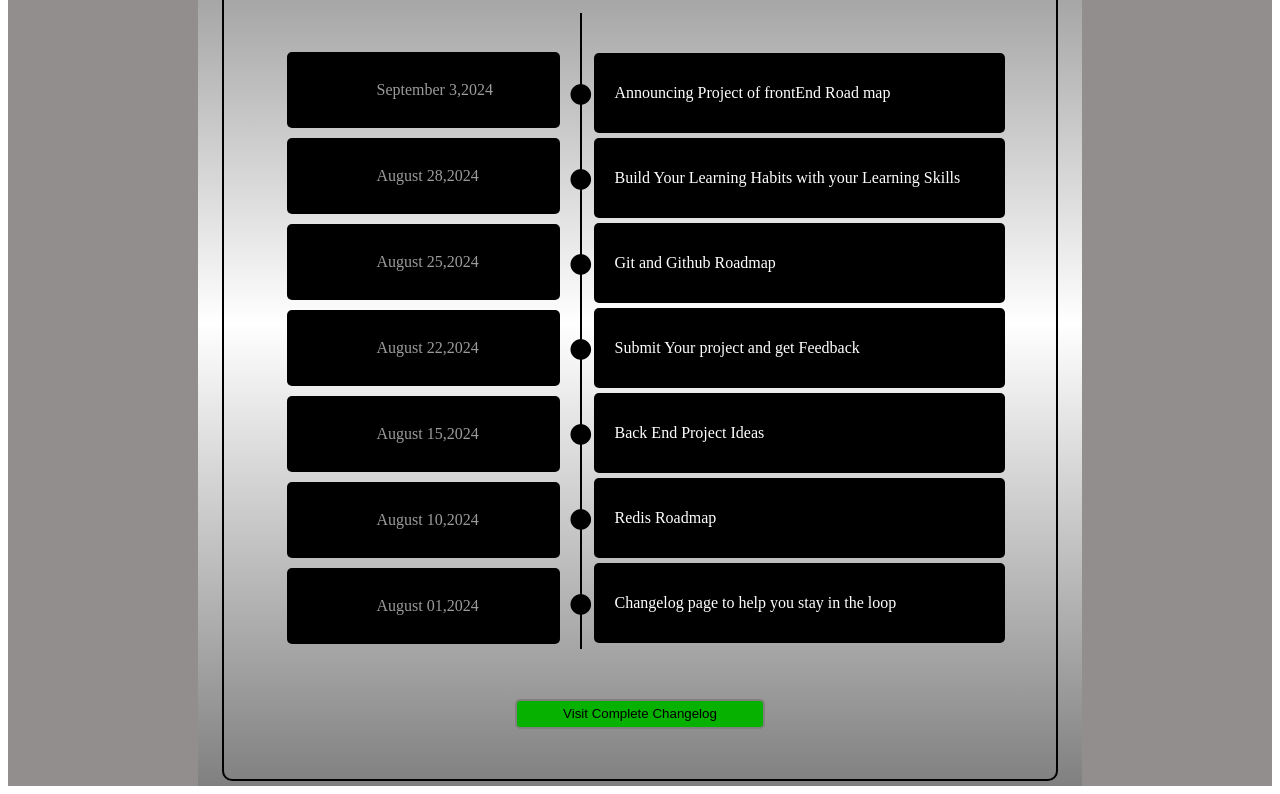
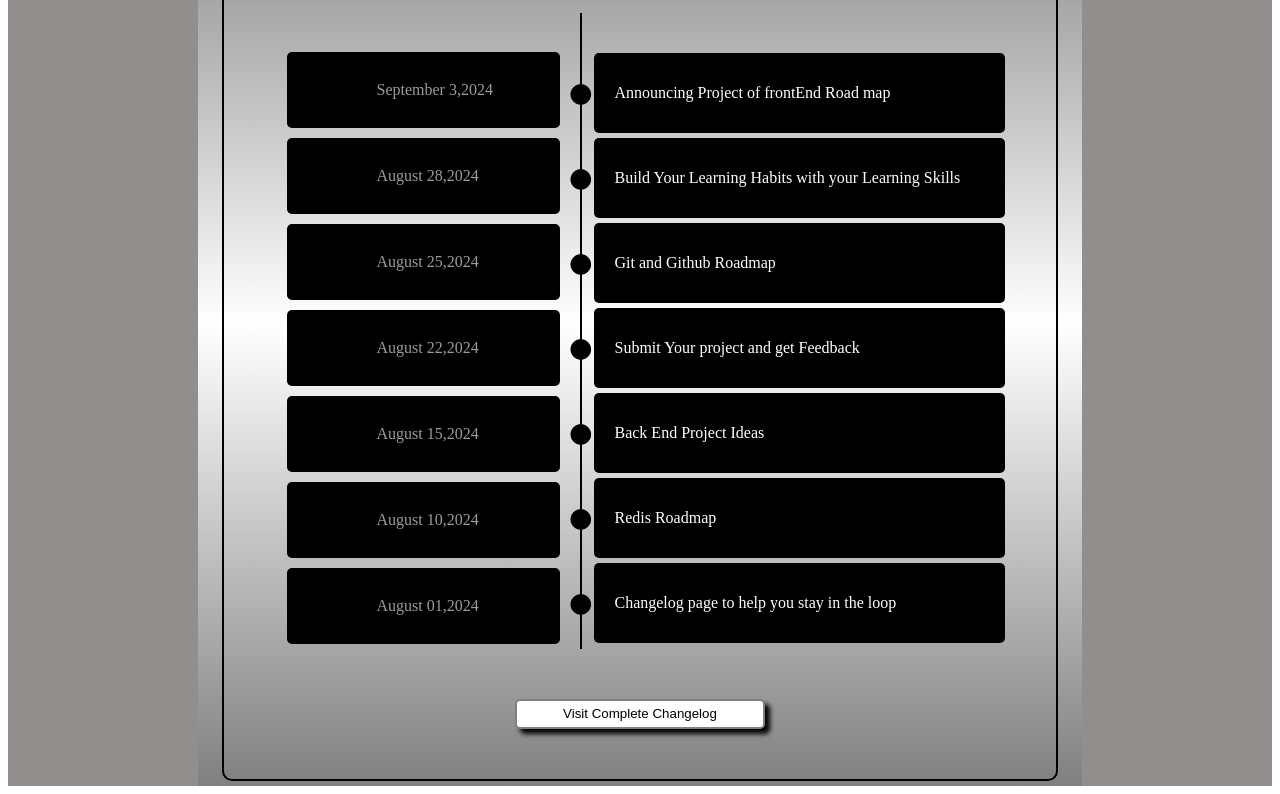
Before and after one commit to krishnakumarsdckap-dot/ChangeLogComponents, a plain HTML site: page index.html in a window 1280 px wide. In both pictures the pointer is over the button "Visit Complete Changelog". Shown: the part 227-1021 px from the top of the page. Drawn offline with Linux system fonts and the light colour scheme.

Commit message:
First Commit

```diff
--- a/style.css
+++ b/style.css
@@ -56,12 +56,12 @@
 .t1:hover{
     background-color: white;
     color: #000;
-    border: 2px solid gray;
+    /* border: 2px solid gray; */
 }
 .l1:hover{
     background-color: rgb(255, 255, 255);
     color: #000;
-    border: 2px solid gray;
+    /* border: 2px solid gray; */
 }
 .t2{
     width: 60%;
@@ -103,7 +103,9 @@ button{
 }
 button:hover{
     color: #000;
-    background: rgb(6, 177, 0);
+    background: rgb(255, 255, 255);
     border: 2px solid gray;
     cursor: pointer;
+    box-shadow: 5px 5px 5px black;
+
 }
```
